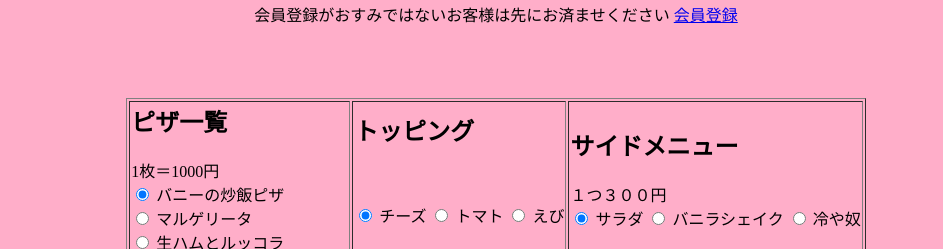
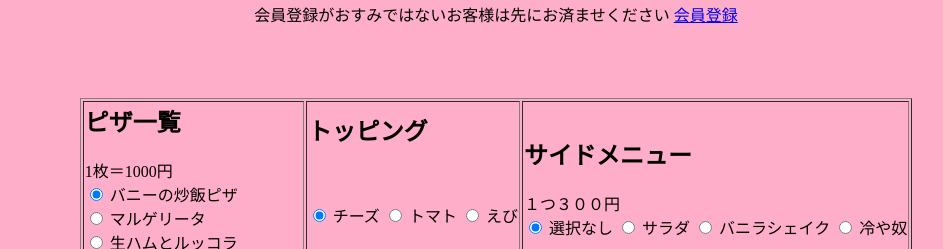
Before and after one commit to yukiring2828/pizzashop07, a plain HTML site: page pizzashop07/war/index.html in a window 1280 px wide. Shown: the part 703-952 px from the top of the page, without its empty margins (144-1087 px from the left). Drawn offline with Linux system fonts and the light colour scheme; no server answers.

Commit message:
最終２

```diff
--- a/pizzashop07/war/index.html
+++ b/pizzashop07/war/index.html
@@ -63,12 +63,10 @@
 			<h2>サイドメニュー</h2>
 			１つ３００円
 
-			<br>
-			<input type= "radio" name ="side" value ="サラダ"checked> サラダ
+			<br> <input type="radio" name="side" value="選択なし" checked> 選択なし
+			<input type= "radio" name ="side" value ="サラダ"> サラダ
 			<input type= "radio" name ="side" value ="バニラシェイク"> バニラシェイク
 			<input type= "radio" name ="side" value ="冷や奴"> 冷や奴
-			<br>
-
 			<br>
 			<br>
 			<br>
```
